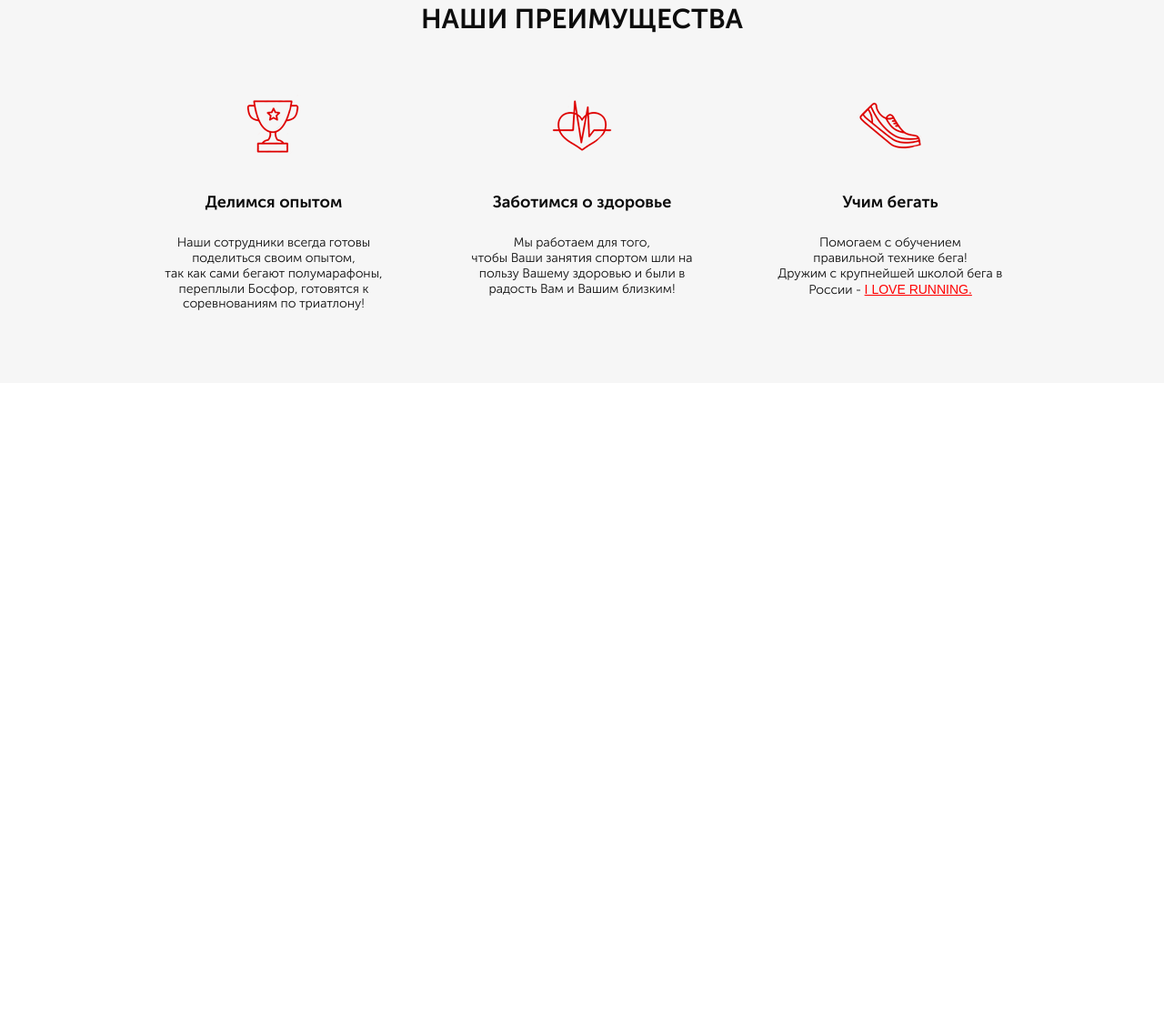
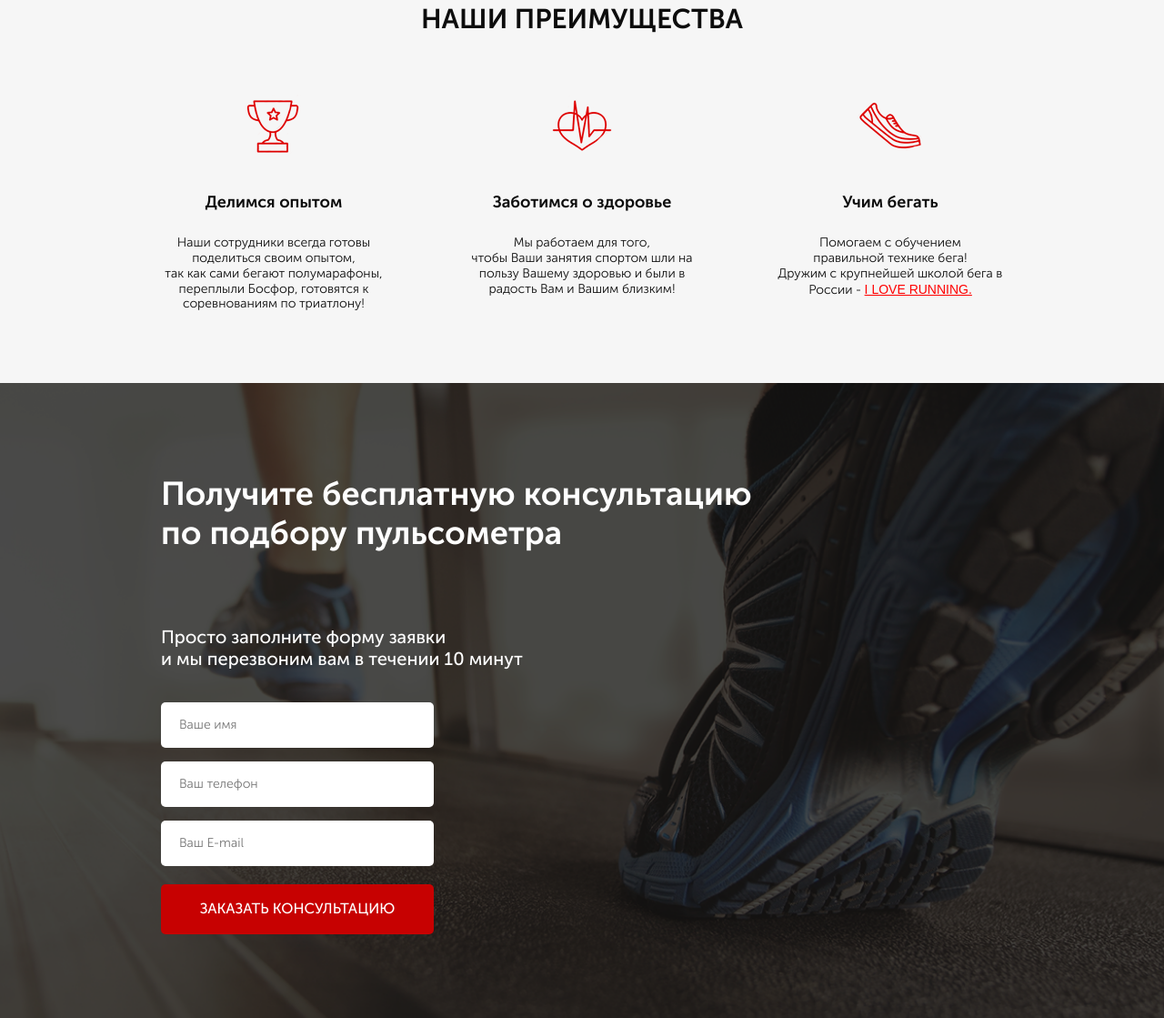
Before and after one commit to AlexFilimili/pulse, a website: page src/index.html in a window 1280 px wide. Shown: the part 752-1871 px from the top of the page at 91% size. Before the commit the page ends 1173 px from the top, so only its background shows below. Drawn offline with Linux system fonts and the light colour scheme.

Commit message:
block 3 is ready

```diff
--- a/src/index.html
+++ b/src/index.html
@@ -18,6 +18,7 @@
       <div class="header">
 
         <a href="#" class="header__logo"><img src="icons/icon_running_man.png" alt="logo"></a>
+
         <div class="header__officilal">Официальный представитель <span>Garmin, Polar, Suunto</span></div>
 
         <div class="header__contacts">
@@ -88,6 +89,22 @@
     </div>
 
   </div>
+  <div class="consultation">
+    <div class="container">
+      <h2 class="title title_consultation">Получите бесплатную консультацию<br>
+        по подбору пульсометра</h2>
+        <div class="consultation__appeal">
+          Просто заполните форму заявки<br>
+          и мы перезвоним вам в течении 10 минут
+        </div>
+        <form class="feed-form" action="#">
+          <input name="name" required placeholder="Ваше имя" type="text">
+          <input name="tel" equired placeholder="Ваш телефон" type="number">
+          <input name="mail" equired placeholder="Ваш E-mail" type="email">
+          <button class="button button_send">заказать кОНСУЛЬТАЦИЮ</button>
+        </form>
+    </div>
+  </div>
 
 
 </body>
--- a/src/sass/blocks/_advantages.scss
+++ b/src/sass/blocks/_advantages.scss
@@ -35,13 +35,4 @@
         display: flex;
         justify-content: space-between;
     }
-
 }
-.title {
-    font-family: 'Museo Sans Cyrl 700';
-    font-size: 30px;
-    line-height: 1.2;
-    color: #0d0d0d;
-    text-align: center;
-
-}
--- a/src/sass/blocks/_buttons.scss
+++ b/src/sass/blocks/_buttons.scss
@@ -13,4 +13,10 @@
         height: 50px;
         font-size: 16px;
     }
+    &_send {
+        width: 300px;
+        height: 55px;
+        border-radius: 5px;
+        font-size: 16px;
+    }
 }
--- /dev/null
+++ b/src/sass/blocks/_consultation.scss
@@ -0,0 +1,13 @@
+.consultation {
+    min-height: 680px;
+    padding: 100px 0 92px 0;
+    background: url('../../img/bg_2_legs.png') center (center/cover) no-repeat;
+    &__appeal {
+        margin-top: 80px;
+        margin-bottom: 36px;
+        font-family: 'Museo Sans Cyrl 500';
+        font-size: 20px;
+        line-height: 1.2;
+        color: #ffffff;
+    }
+}
--- /dev/null
+++ b/src/sass/blocks/_forms.scss
@@ -0,0 +1,20 @@
+.feed-form {
+    display: flex;
+    flex-direction: column;
+    width: 300px;
+    input {
+        height: 50px;
+        padding: 20px;
+        background-color: #ffffff;
+        border-radius: 5px;
+        border: none;
+        font-size: 14px;
+        line-height: 66px;
+        font-family: 'Museo Sans Cyrl 300';
+        color: #4b4b4b;
+        margin-bottom: 15px;
+        &:nth-child(3) {
+            margin-bottom: 20px;
+        }
+    }
+}
--- a/src/sass/blocks/_promo.scss
+++ b/src/sass/blocks/_promo.scss
@@ -1,6 +1,6 @@
 .promo {
     min-height: 650px;
-    background: url(../../img/bg_1_screen.png) center (center/cover) no-repeat;
+    background: url(../img/bg_1_screen.png) center (center/cover) no-repeat;
     padding: 24px 0 93px 0;
 
     h1 {
--- /dev/null
+++ b/src/sass/blocks/_titles.scss
@@ -0,0 +1,14 @@
+.title {
+    font-family: 'Museo Sans Cyrl 700';
+    font-size: 30px;
+    line-height: 1.2;
+    color: #0d0d0d;
+    text-align: center;
+    &_consultation {
+        font-size: 36px;
+        line-height: 1.2;
+        color: #ffffff;
+        text-align: left;
+    }
+
+}
--- a/src/sass/style.scss
+++ b/src/sass/style.scss
@@ -7,8 +7,11 @@
     max-width: 950px;
     margin: 0 auto;
 }
-@import 'blocks/_promo.scss';
-@import 'blocks/_header.scss';
-@import 'blocks/_buttons.scss';
-@import 'blocks/_advantages.scss';
-@import 'base/_media.scss';
+@import 'blocks/promo.scss';
+@import 'blocks/header.scss';
+@import 'blocks/buttons.scss';
+@import 'blocks/advantages.scss';
+@import 'base/media.scss';
+@import 'blocks/titles';
+@import 'blocks/consultation';
+@import 'blocks/forms'
```
Also changed, not shown: src/css/blocks/titles.min.css (added), src/css/style.min.css.
